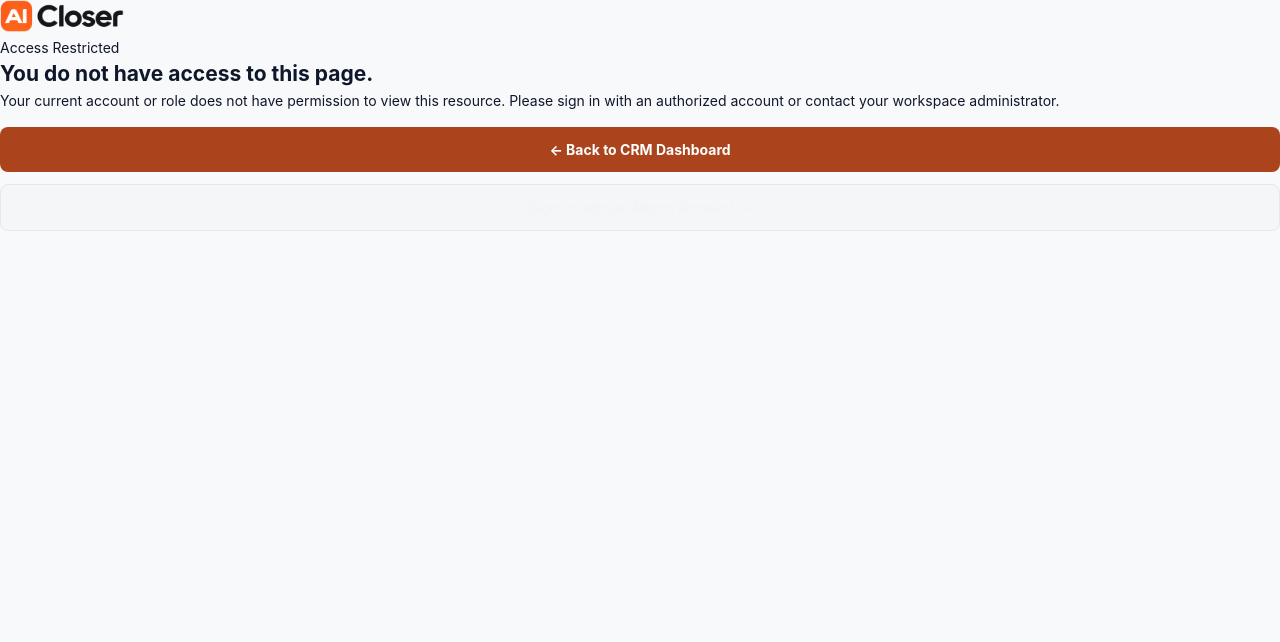
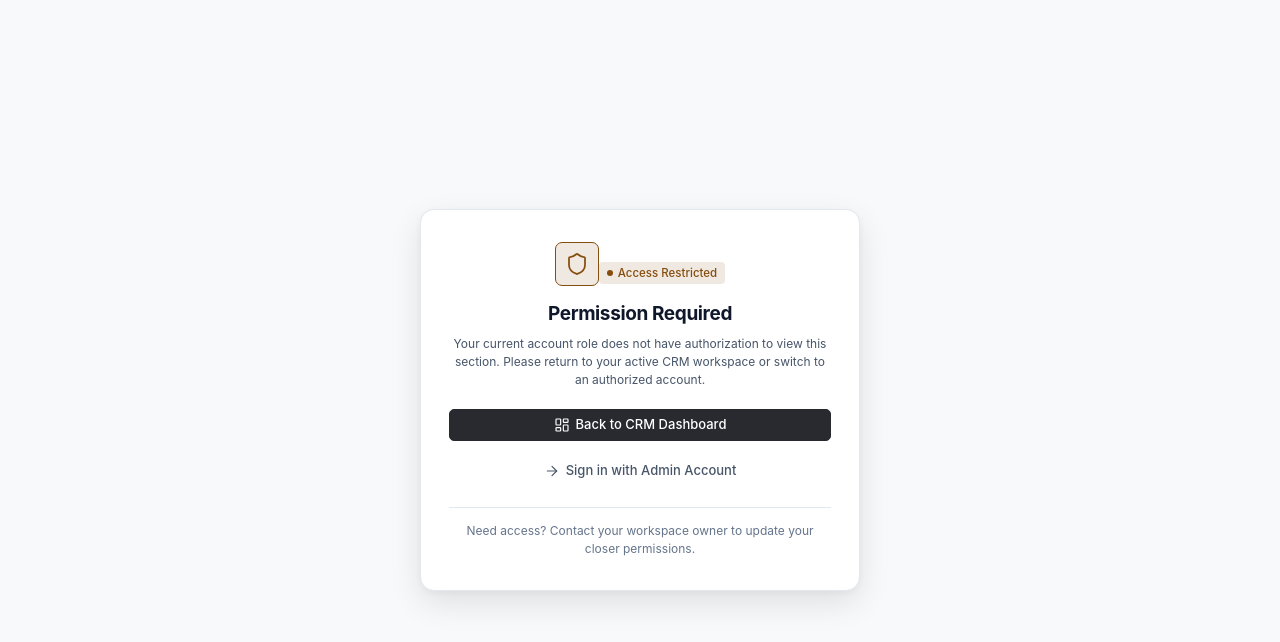
Before and after one commit to devsankit/aicloser-app, a Next.js app: page /unauthorized in a window 1280 px wide. Shown: the top 642 px of the page. Built offline with nearby package versions, Linux system fonts and the light colour scheme; no server answers.

Commit message:
fix(unauthorized): redesign access restricted card with Linear design system and centered auth-card layout

```diff
--- a/src/app/unauthorized/page.tsx
+++ b/src/app/unauthorized/page.tsx
@@ -1,63 +1,65 @@
 import type { Metadata } from "next";
 import Link from "next/link";
-import { BrandWordmark } from "@/components/ui/brand-wordmark";
+import { Icon } from "@/components/ui/Icon";
 
 export const metadata: Metadata = {
-  title: "Access Restricted | AIcloser",
+  title: "Access Restricted | AI Closer",
   robots: { index: false, follow: false },
 };
 
 export default function UnauthorizedPage() {
   return (
-    <main className="sales-auth-shell">
-      <section className="sales-auth-card">
-        <BrandWordmark />
-        <div>
-          <p className="section-label">Access Restricted</p>
-          <h1>You do not have access to this page.</h1>
-          <p>
-            Your current account or role does not have permission to view this resource.
-            Please sign in with an authorized account or contact your workspace administrator.
+    <div className="auth-page">
+      <div className="auth-card">
+        <div className="auth-header">
+          <div
+            className="auth-brand-badge"
+            style={{
+              background: "var(--warning-soft, rgba(234, 179, 8, 0.15))",
+              color: "var(--warning, #eab308)",
+              border: "1px solid var(--warning, #eab308)",
+              margin: "0 auto 14px auto",
+            }}
+          >
+            <Icon name="shield" size={24} />
+          </div>
+          <span className="chip" data-tone="warning" style={{ margin: "0 auto 10px auto" }}>
+            <span className="dot" /> Access Restricted
+          </span>
+          <h1 className="auth-title">Permission Required</h1>
+          <p className="auth-subtitle">
+            Your current account role does not have authorization to view this section.
+            Please return to your active CRM workspace or switch to an authorized account.
           </p>
         </div>
-        <div style={{ display: "flex", flexDirection: "column", gap: "0.75rem", width: "100%", marginTop: "1rem" }}>
+
+        <div className="auth-form">
           <Link
             href="/dashboard"
-            style={{
-              display: "inline-flex",
-              alignItems: "center",
-              justifyContent: "center",
-              padding: "0.75rem 1.25rem",
-              backgroundColor: "var(--closer-orange, #ff6b2f)",
-              color: "#ffffff",
-              fontWeight: 700,
-              borderRadius: "0.5rem",
-              textDecoration: "none",
-              textAlign: "center",
-            }}
+            className="btn"
+            data-variant="primary"
+            data-size="md"
+            style={{ width: "100%", justifyContent: "center" }}
           >
-            &larr; Back to CRM Dashboard
+            <Icon name="home" size={15} /> Back to CRM Dashboard
           </Link>
           <Link
             href="/login"
-            style={{
-              display: "inline-flex",
-              alignItems: "center",
-              justifyContent: "center",
-              padding: "0.75rem 1.25rem",
-              backgroundColor: "var(--color-surface-soft, #1f2937)",
-              color: "var(--color-text-primary, #f3f4f6)",
-              border: "1px solid var(--color-border, rgba(255, 255, 255, 0.1))",
-              fontWeight: 600,
-              borderRadius: "0.5rem",
-              textDecoration: "none",
-              textAlign: "center",
-            }}
+            className="btn"
+            data-variant="ghost"
+            data-size="md"
+            style={{ width: "100%", justifyContent: "center" }}
           >
-            Sign in with an Admin Account &rarr;
+            <Icon name="arrow-right" size={15} /> Sign in with Admin Account
           </Link>
         </div>
-      </section>
-    </main>
+
+        <div style={{ textAlign: "center", borderTop: "1px solid var(--border)", paddingTop: 14 }}>
+          <p style={{ fontSize: "var(--fs-caption, 12px)", color: "var(--text-tertiary)" }}>
+            Need access? Contact your workspace owner to update your closer permissions.
+          </p>
+        </div>
+      </div>
+    </div>
   );
 }
```
